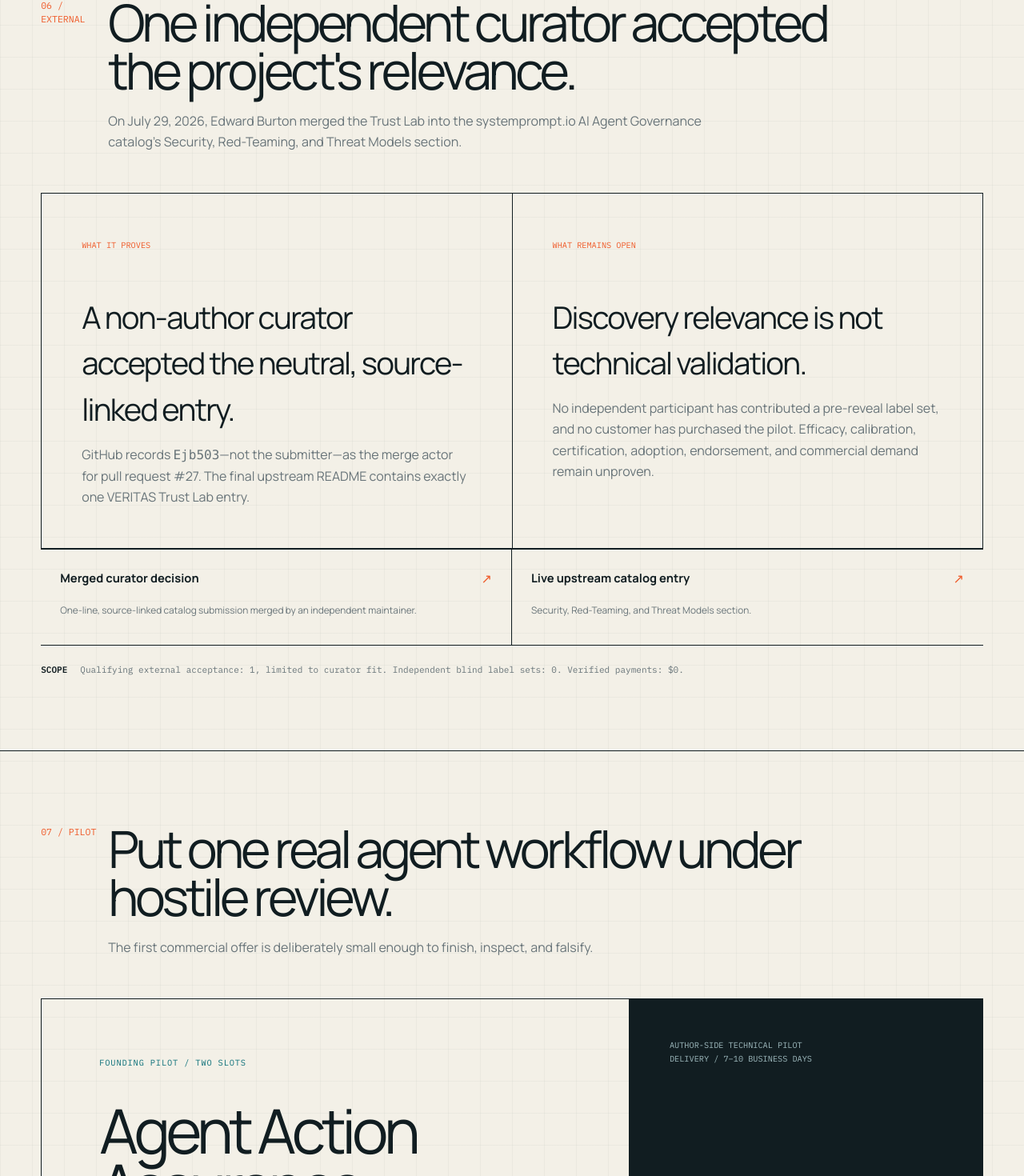
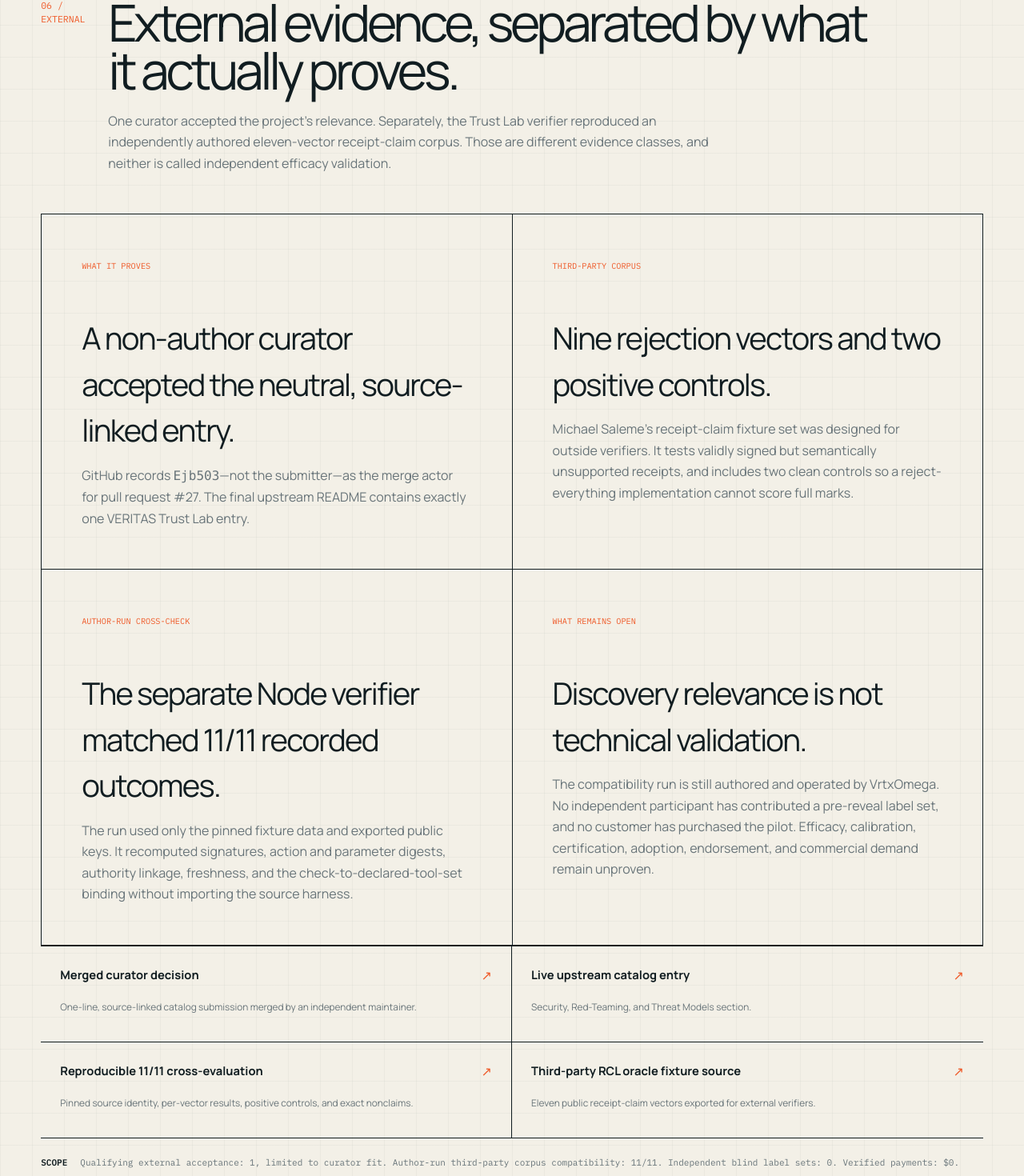
Before and after one commit to VrtxOmega/veritas-agent-trust-lab, a Next.js app: page / in a window 1280 px wide. Shown: the part 6609-8079 px from the top of the page at 80% size. Built offline with nearby package versions, Linux system fonts and the light colour scheme.

Commit message:
docs: publish bounded RCL compatibility evidence

```diff
--- a/app/trust-lab.tsx
+++ b/app/trust-lab.tsx
@@ -430,11 +430,13 @@ export function TrustLab() {
           <header className="section-heading">
             <span>06 / EXTERNAL</span>
             <div>
-              <h2>One independent curator accepted the project&apos;s relevance.</h2>
+              <h2>External evidence, separated by what it actually proves.</h2>
               <p>
-                On July 29, 2026, Edward Burton merged the Trust Lab into the
-                systemprompt.io AI Agent Governance catalog&apos;s Security,
-                Red-Teaming, and Threat Models section.
+                One curator accepted the project&apos;s relevance. Separately,
+                the Trust Lab verifier reproduced an independently authored
+                eleven-vector receipt-claim corpus. Those are different
+                evidence classes, and neither is called independent efficacy
+                validation.
               </p>
             </div>
           </header>
@@ -449,13 +451,34 @@ export function TrustLab() {
               </p>
             </article>
             <article>
+              <span>THIRD-PARTY CORPUS</span>
+              <h3>Nine rejection vectors and two positive controls.</h3>
+              <p>
+                Michael Saleme&apos;s receipt-claim fixture set was designed
+                for outside verifiers. It tests validly signed but semantically
+                unsupported receipts, and includes two clean controls so a
+                reject-everything implementation cannot score full marks.
+              </p>
+            </article>
+            <article>
+              <span>AUTHOR-RUN CROSS-CHECK</span>
+              <h3>The separate Node verifier matched 11/11 recorded outcomes.</h3>
+              <p>
+                The run used only the pinned fixture data and exported public
+                keys. It recomputed signatures, action and parameter digests,
+                authority linkage, freshness, and the check-to-declared-tool-set
+                binding without importing the source harness.
+              </p>
+            </article>
+            <article>
               <span>WHAT REMAINS OPEN</span>
               <h3>Discovery relevance is not technical validation.</h3>
               <p>
-                No independent participant has contributed a pre-reveal label
-                set, and no customer has purchased the pilot. Efficacy,
-                calibration, certification, adoption, endorsement, and
-                commercial demand remain unproven.
+                The compatibility run is still authored and operated by
+                VrtxOmega. No independent participant has contributed a
+                pre-reveal label set, and no customer has purchased the pilot.
+                Efficacy, calibration, certification, adoption, endorsement,
+                and commercial demand remain unproven.
               </p>
             </article>
           </div>
@@ -470,11 +493,21 @@ export function TrustLab() {
               <span>Security, Red-Teaming, and Threat Models section.</span>
               <i>↗</i>
             </a>
+            <a href="https://github.com/VrtxOmega/veritas-agent-trust-lab/blob/main/evidence/EXTERNAL_RCL_CROSS_EVALUATION.md" target="_blank" rel="noreferrer">
+              <b>Reproducible 11/11 cross-evaluation</b>
+              <span>Pinned source identity, per-vector results, positive controls, and exact nonclaims.</span>
+              <i>↗</i>
+            </a>
+            <a href="https://github.com/msaleme/red-team-blue-team-agent-fabric/blob/5e25bc6465ccced079ca6a6b8f54e065a1677a69/fixtures/rcl/rcl-oracle-fixtures.v1.json" target="_blank" rel="noreferrer">
+              <b>Third-party RCL oracle fixture source</b>
+              <span>Eleven public receipt-claim vectors exported for external verifiers.</span>
+              <i>↗</i>
+            </a>
           </div>
           <p className="boundary">
             <strong>SCOPE</strong> Qualifying external acceptance: 1, limited
-            to curator fit. Independent blind label sets: 0. Verified payments:
-            $0.
+            to curator fit. Author-run third-party corpus compatibility: 11/11.
+            Independent blind label sets: 0. Verified payments: $0.
           </p>
         </div>
       </section>
```
Also changed, not shown: 2 other files (tests, documents, lock files or other folders).
